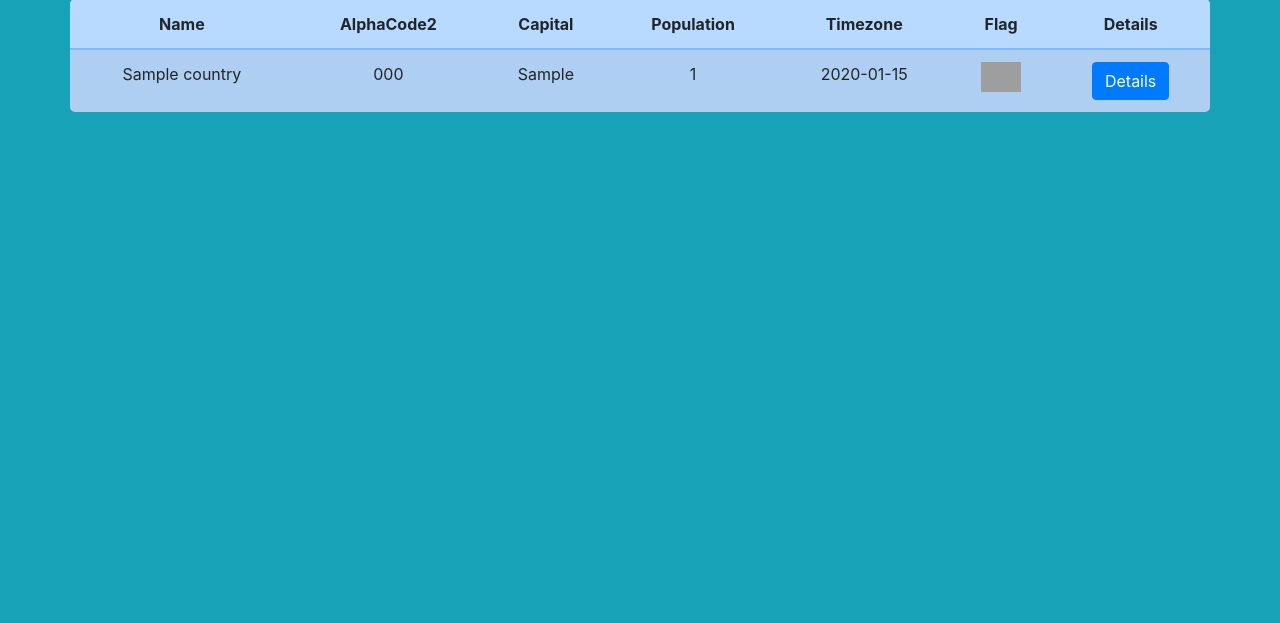
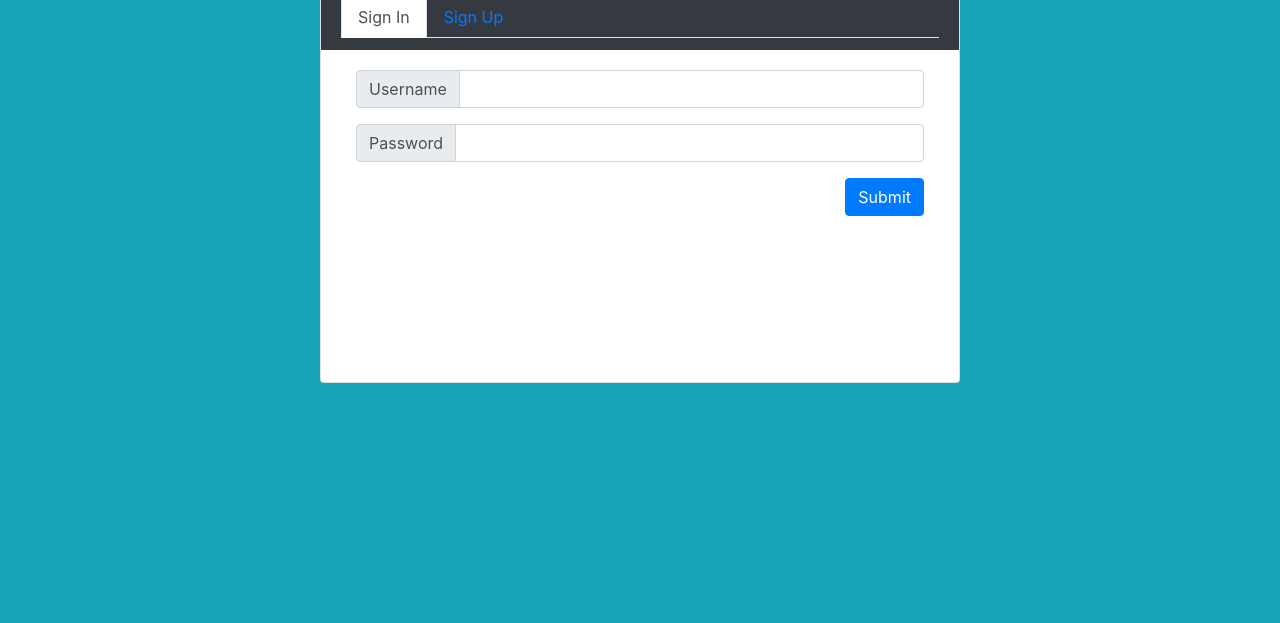
Before and after one commit to FahimSifnatul/strativ, a Django app: page / in a window 1280 px wide. Shown: the part 155-778 px from the top of the page. Run offline with Django 3.2, Linux system fonts and the light colour scheme; tables that the repository leaves empty hold one stand-in row (values such as "Sample post"); one stand-in notice (Sample message) is shown; some libraries are stand-ins or nearby versions; grey boxes are pictures that could not be loaded.

Commit message:
Added full-fledged Sign In form

```diff
--- a/home/views.py
+++ b/home/views.py
@@ -1,5 +1,8 @@
-from django.shortcuts import render
+from django.shortcuts import render, redirect
 from django.http import HttpResponse
+from django.contrib.auth import authenticate, login, logout
+from django.contrib import messages
+from django.contrib.auth.models import User
 from rest_framework.views import APIView
 from rest_framework.parsers import JSONParser
 from urllib.request import urlopen, Request
@@ -11,6 +14,10 @@ from strativ_api.models import Countries
 class Home(APIView):
 	def get(self, request, *args, **kwargs):
 		context = {}
+		if request.user.is_authenticated:
+			context['user_authenticated'] = 'true'
+		else:
+			context['user_authenticated'] = 'false'
 		context['countries'] = Countries.objects.all()
 		return render(request, 'home.html', context)
 
@@ -24,8 +31,32 @@ class Home(APIView):
 				return HttpResponse("<h1>No country exists with the name '" + name + "'</h1>")
 
 			context = {}
+			if request.user.is_authenticated:
+				context['user_authenticated'] = 'true'
+			else:
+				context['user_authenticated'] = 'false'
 			context['countries'] = country
 			return render(request, 'home.html', context)
+
+		elif 'sign_in_submit' in request.POST: # sign in checking
+			username = request.POST['username']
+			password = request.POST['password']
+
+			context = {}
+			user = authenticate(username=username, password=password)
+			if user is not None: # user exists
+				login(request, user)
+				context['user_authenticated'] = 'true'
+				context['countries'] = Countries.objects.all()
+			else: # no user exists
+				context['user_authenticated'] = 'false'
+				messages.error(request, 'Username-Password mismatch or no user exists with username ' + username)
+			return render(request, 'home.html', context)
+
+		elif 'sign_up_submit' in request.POST: # sign up checking
+			new_username = request.POST['new_username']
+			new_password = request.POST['new_password']
+
 		else:
 			country_name = list(request.POST.items())[0][0] # To retrieve country name from Form name
 			country = Countries.objects.get(name=country_name)
--- a/templates/home.html
+++ b/templates/home.html
@@ -32,23 +32,26 @@
 
 <body class="bg-info">
 	<!-- navigation bar -->
-	<nav class="navbar navbar-expand-sm bg-dark navbar-dark">
+	<nav class="navbar navbar-expand-sm bg-dark navbar-dark sticky-top">
 		<!-- Logo -->
 		<a class="navbar-brand" href="#">
 	  		<img src="{% static 'images/logo.png' %}" alt="logo" width="32">
 		</a>
 		<!-- Search Country -->
+		{% if user_authenticated == 'true' %}
 		<form id="search_country_form" class="form-inline ml-auto" method="POST" name="search_country_form"> {% csrf_token %}
     		<input id="search_country_text" class="form-control form-control-sm mr-sm-2" type="text" placeholder="Search by country" name="search_country_text">
-    		<button class="btn btn-sm btn-primary" type="submit">Search</button>
+    		<input class="btn btn-sm btn-primary" type="submit" name="search_country_submit" value="submit">
   		</form>
+  		{% endif %}
 	</nav>
 
 	<!-- Table to show country data -->
+	{% if user_authenticated == 'true' %}
 		<div class="container-fluid text-center text-primary">
 			<img src="https://i.imgur.com/OCgrAHo.gif" style="width:50vw;height:12vh;">
 		</div>
-	<div class="table-responsive-sm">
+		<div id="table" class="table-responsive-sm">
 			<table class="container rounded-lg table table-primary table-striped text-center">
 				<thead>
 					<tr>
@@ -63,7 +66,6 @@
 				</thead>
 				<tbody>
 					{% for country in countries %}
-
 						<tr>
 							<td>{{country.name}}</td>
 							<td>{{country.alpha2code}}</td>
@@ -81,6 +83,90 @@
 				</tbody>
 			</table>
 		</div>
+	{% elif user_authenticated == 'false' %}
+		<div class="card mx-auto" style="width:50vw; height:50vh; top: 10vh;">
+			<div class="card-header border-0 bg-dark">
+				<!-- Sign In / Sign Up navs -->
+				<ul class="nav nav-tabs">
+ 					<li class="nav-item">
+    					<a class="nav-link active" data-toggle="tab" href="#sign_in">Sign In</a>
+  					</li>
+  					<li class="nav-item">
+    					<a class="nav-link" data-toggle="tab" href="#sign_up">Sign Up</a>
+  					</li>
+				</ul>
+			</div>
+
+			<!-- Sign In Form -->
+			<div class="card-body tab-content">
+				<div id="sign_in" class="container tab-pane active">
+					<form id="sign_in_form" method="POST" name="sign_in_form">
+						<div class="form-group">
+							<div class="input-group">
+								<div class="input-group-prepend">
+									<div class="input-group-text">Username</div>
+								</div>
+								<input class="form-control" type="text" name="username" required>
+							</div>
+						</div>
+						<div class="form-group">
+							<div class="input-group">
+								<div class="input-group-prepend">
+									<div class="input-group-text">Password</div>
+								</div>
+								<input class="form-control" type="password" name="password" required>
+							</div>
+						</div>
+						<div class="form-group">
+							<input class="btn btn-primary float-right" type="submit" name="sign_in_submit">
+						</div>
+					</form>
+				</div>
+
+				<!-- Sign Up Form -->
+				<div id="sign_up" class="container tab-pane fade">
+					<form method="POST" name="sign_up_form">
+						<div class="form-group">
+							<div class="input-group">
+								<div class="input-group-prepend">
+									<div class="input-group-text">Username</div>
+								</div>
+								<input class="form-control" type="text" name="new_username" required>
+							</div>
+						</div>
+						<div class="form-group">
+							<div class="input-group">
+								<div class="input-group-prepend">
+									<div class="input-group-text">E-mail</div>
+								</div>
+								<input class="form-control" type="email" name="new_email" required>
+							</div>
+						</div>
+						<div class="form-group">
+							<div class="input-group">
+								<div class="input-group-prepend">
+									<div class="input-group-text">Password</div>
+								</div>
+								<input class="form-control" type="password" name="new_password" required>
+							</div>
+						</div>
+						<div class="form-group">
+							<input class="btn btn-primary float-right" type="submit" name="sign_up_submit">
+						</div>
+					</form>
+				</div>
+			</div>
+		</div>
+	{% endif %}
 
 </body>
+
+{% if messages %}
+	{% for message in messages %}
+		<script>
+			alert("{{message.message}}");
+		</script>
+	{% endfor %}
+{% endif %}
+
 </html>
```
Lines whose indentation alone changed are shown as unchanged.
